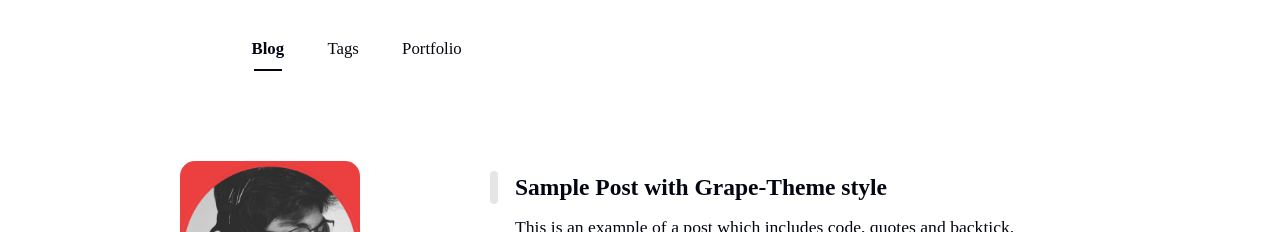
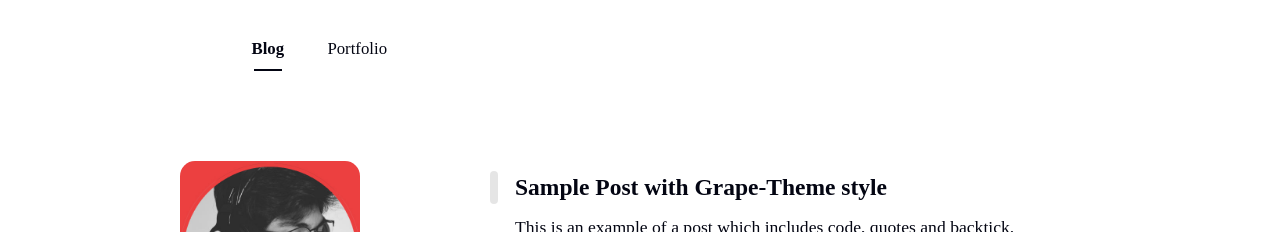
Before and after one commit to jackpraveenraj/jackpraveenraj.github.olddd, a Jekyll site: the page built from index.html, in a window 1280 px wide. Shown: the top 232 px of the page. Built offline with Jekyll 4.4.1, drawn with Linux system fonts in a browser that asks for light colours; nearby versions of some CDN libraries; some web fonts are replaced; the list of posts is cut into pages by our own code.

Commit message:
Update header.html

```diff
--- a/_includes/header.html
+++ b/_includes/header.html
@@ -4,31 +4,16 @@
   <nav>
     <ul>
       {% case current[0] %}
-      {% when 'tags'%}
-      <!-- tags -->
-      <a href="{{ site.url }}">
-        <li class="btn-nav">Blog</li>
-      </a>
-      <li class="current">Tags</li>
-      <a href="{{ site.url }}/portfolio">
-        <li class="btn-nav">Portfolio</li>
-      </a>
       <!-- portfolio -->
       {% when 'portfolio'%}
       <a href="{{ site.url }}">
         <li class="btn-nav">Blog</li>
-      </a>
-      <a href="{{ site.url }}/tags">
-        <li class="btn-nav">Tags</li>
       </a>
       <li class="current">Portfolio</li>
       {% else %}
       <!-- others -->
       <a href="{{ site.url }}">
         <li class="current btn-nav">Blog</li>
-      </a>
-      <a href="{{ site.url }}/tags">
-        <li class="btn-nav">Tags</li>
       </a>
       <a href="{{ site.url }}/portfolio">
         <li class="btn-nav">Portfolio</li>
```
